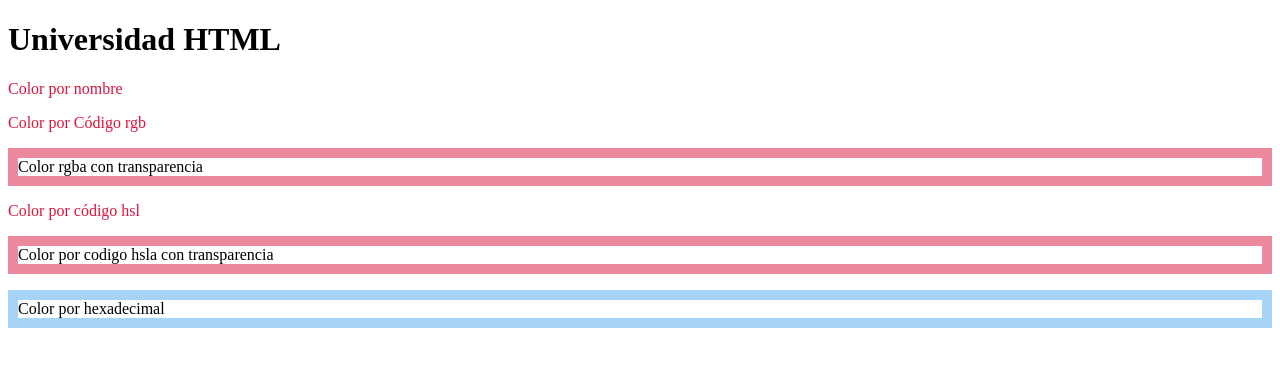
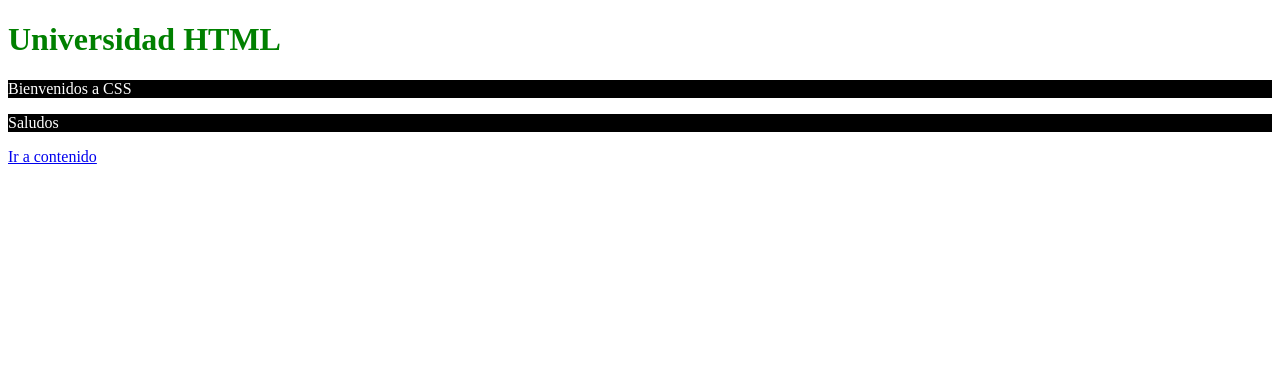
Before and after one commit to SASOPELANA/Udemy_Cursos, a plain HTML site: page Curso_HTML/Seccion_4_Intro_HTML_CSS/index.html in a window 1280 px wide. Drawn offline with Linux system fonts and the light colour scheme.

Commit message:
02/08/24

```diff
--- /dev/null
+++ b/Curso_HTML/Seccion_4_Intro_HTML_CSS/CSS/estilos.css
@@ -0,0 +1,8 @@
+h1 {
+  color: green;
+}
+
+p {
+  color: white;
+  background-color: black;
+}
--- a/Curso_HTML/Seccion_4_Intro_HTML_CSS/index.html
+++ b/Curso_HTML/Seccion_4_Intro_HTML_CSS/index.html
@@ -4,18 +4,24 @@
     <meta charset="UTF-8" />
     <meta name="viewport" content="width=device-width, initial-scale=1" />
     <title>Universidad HTML</title>
+    <!--
+    <style>
+      h1 {
+        color: green;
+      }
+
+      p {
+        color: white;
+        background-color: black;
+      }
+    </style>
+    -->
+    <link rel="stylesheet" href="css/estilos.css" />
   </head>
   <body>
     <h1>Universidad HTML</h1>
-    <p style="color: crimson">Color por nombre</p>
-    <p style="color: rgb(220, 20, 60)">Color por Código rgb</p>
-    <p style="border: 10px solid rgb(220, 20, 60, 0.5)">
-      Color rgba con transparencia
-    </p>
-    <p style="color: hsl(348, 83%, 47%)">Color por código hsl</p>
-    <p style="border: 10px solid hsla(348, 83%, 47%, 0.5)">
-      Color por codigo hsla con transparencia
-    </p>
-    <p style="border: 10px solid #a6d4f7">Color por hexadecimal</p>
+    <p>Bienvenidos a CSS</p>
+    <p>Saludos</p>
+    <a href="contenido.html">Ir a contenido</a>
   </body>
 </html>
```
Also changed, not shown: Curso_HTML/Seccion_4_Intro_HTML_CSS/contenido.html (added, +14 -0 lines).
